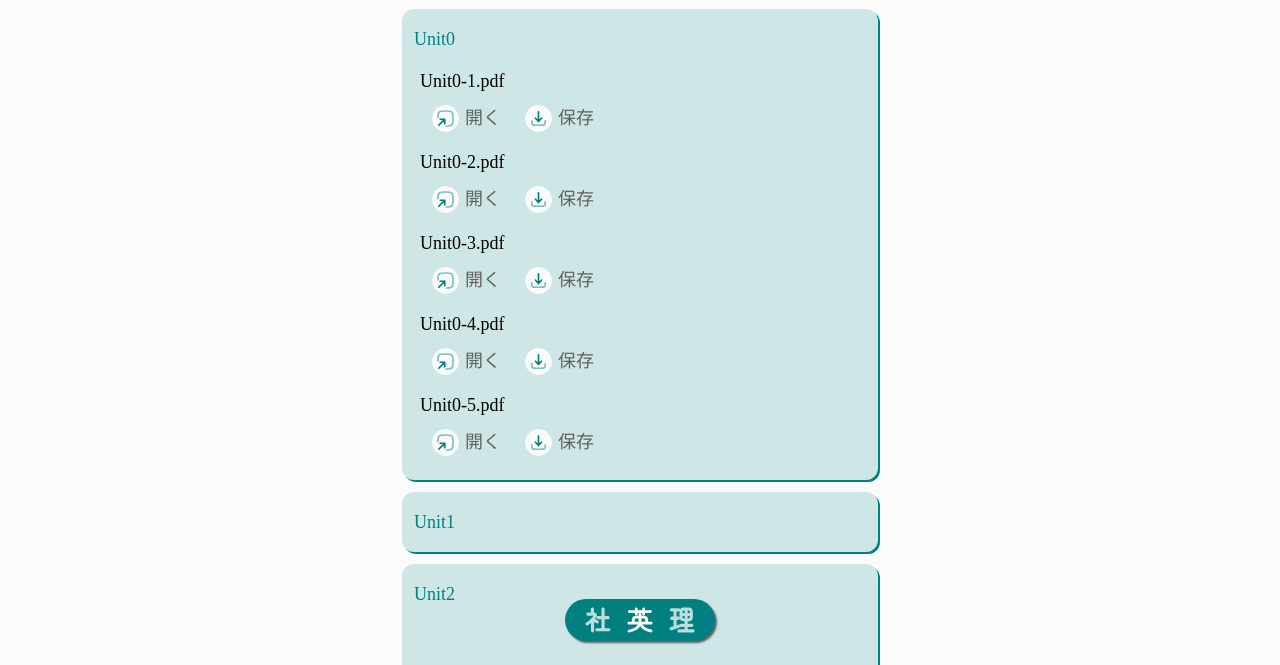
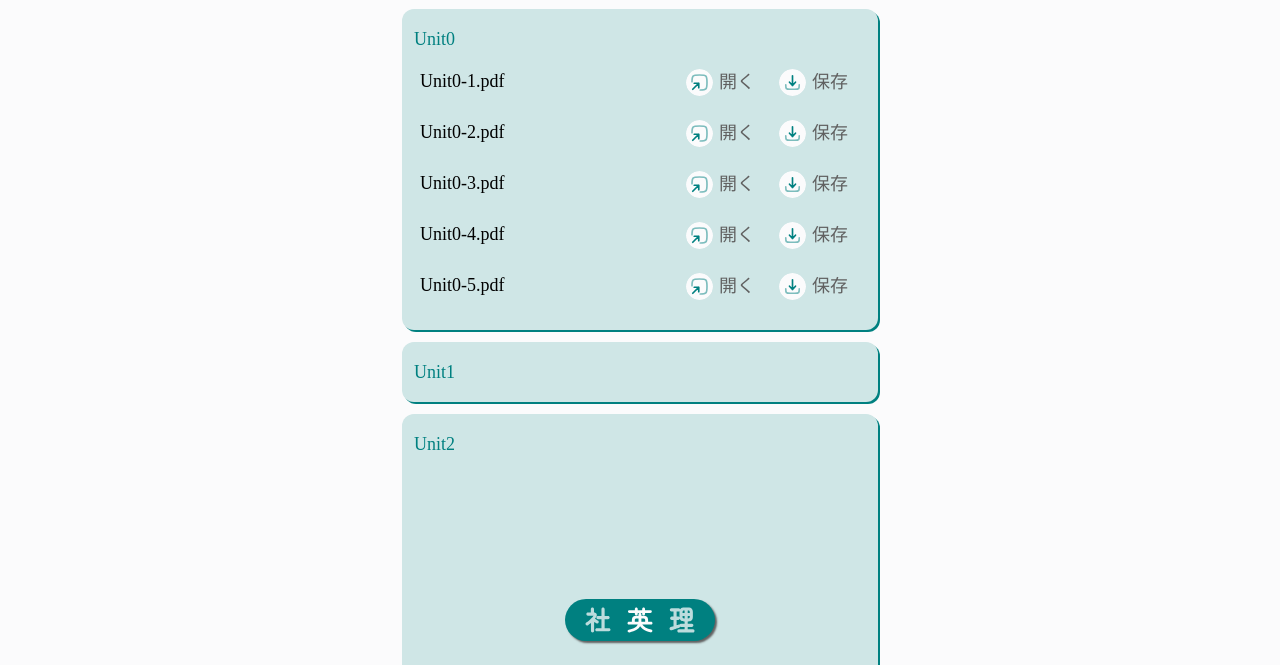
Before and after one commit to rei1007/minitest, a plain HTML site: page index.html in a window 1280 px wide. Shown: the part 135-800 px from the top of the page. Drawn offline with Linux system fonts and the light colour scheme; some packages are replaced by stand-ins of ours; a web font is replaced by a local one.

Commit message:
Update style.css

```diff
--- a/css/style.css
+++ b/css/style.css
@@ -80,6 +80,10 @@ header {
                 }
             }
         }
+        @media screen and (min-width: 600px) {
+            display: flex;
+            justify-content: space-between;
+        }
     }
     hr {
         height: 1px;
```
